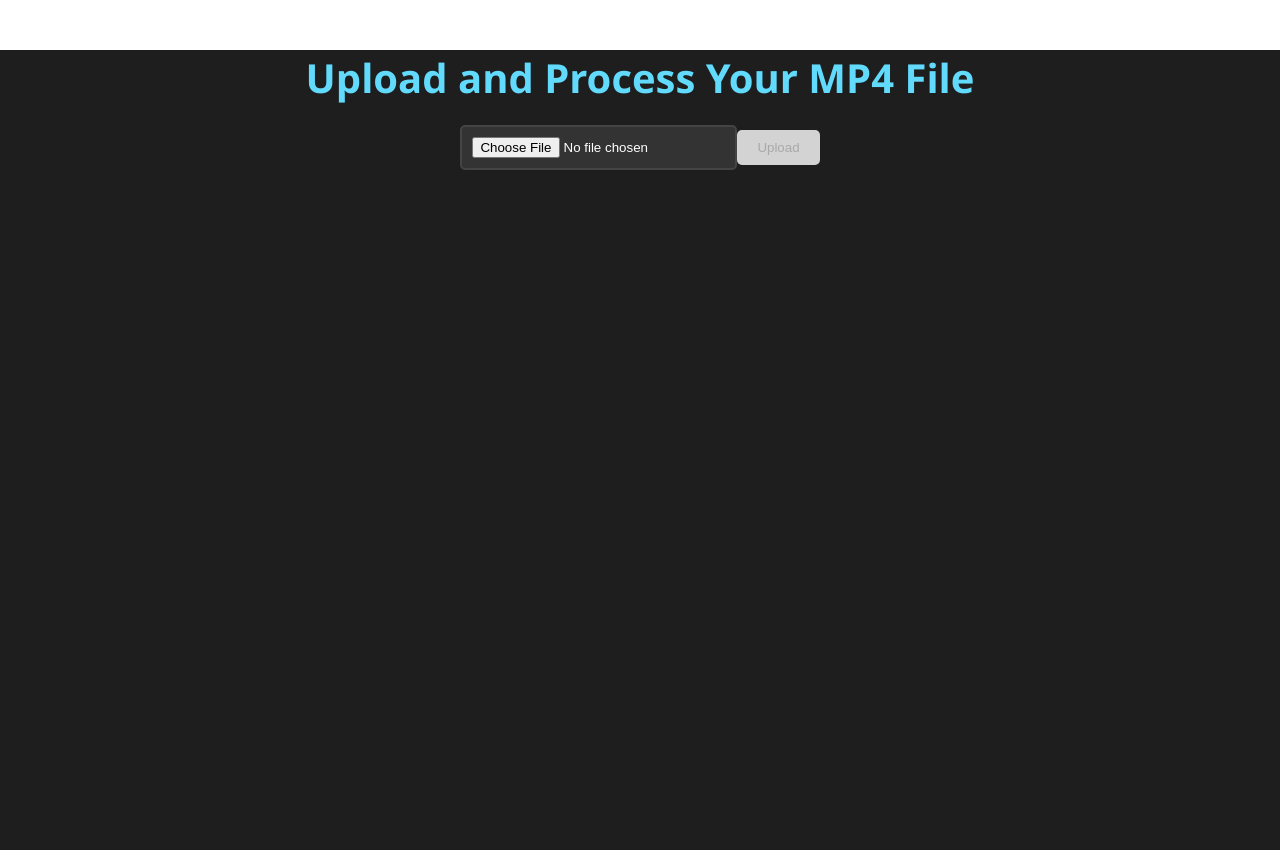
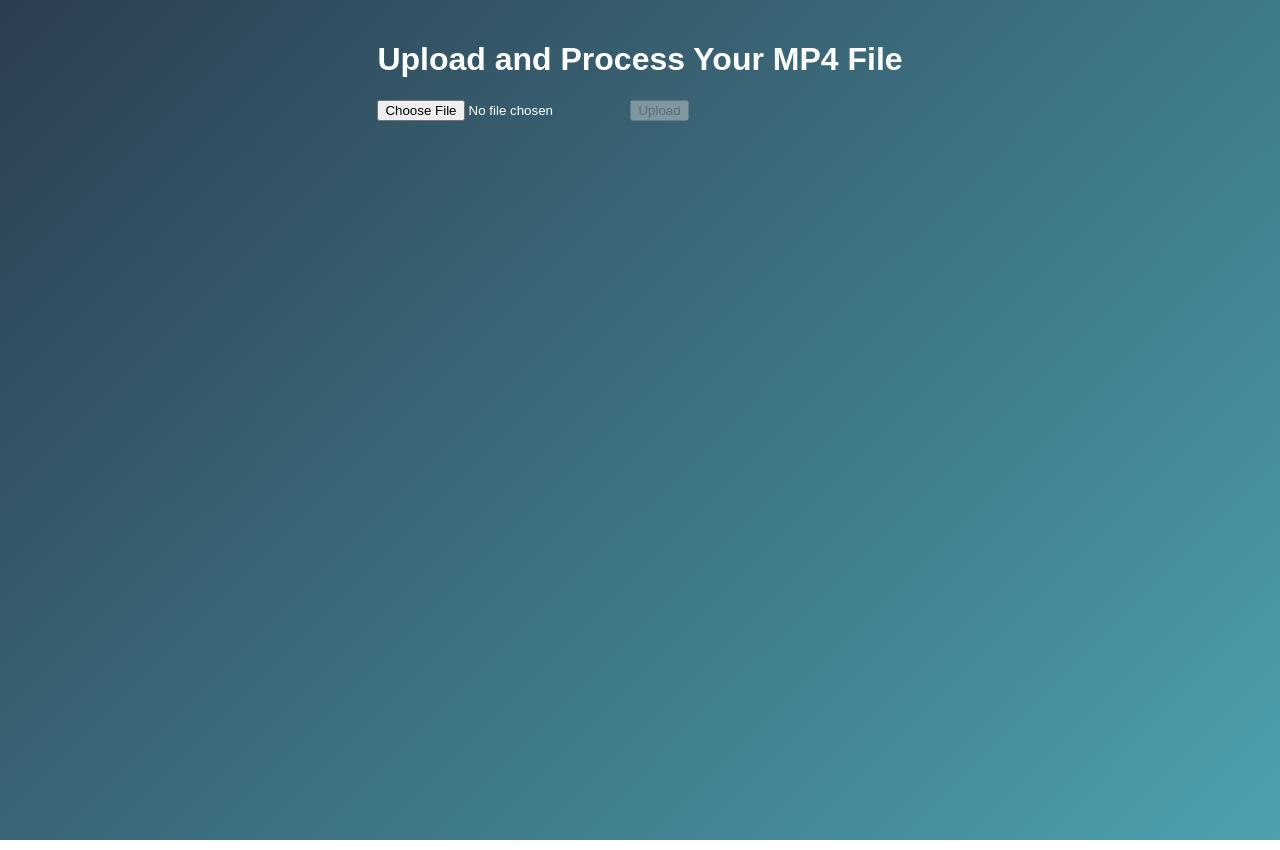
Before and after one commit to lahndrick/Video-processor, a React (Create React App) app in the folder frontend/: page / in a window 1280 px wide. Built offline with nearby package versions, Linux system fonts and the light colour scheme.

Commit message:
visual update

```diff
--- a/frontend/package.json
+++ b/frontend/package.json
@@ -3,10 +3,16 @@
   "version": "0.1.0",
   "private": true,
   "dependencies": {
+    "@emotion/react": "^11.13.5",
+    "@emotion/styled": "^11.13.5",
+    "@mui/icons-material": "^6.1.9",
+    "@mui/material": "^6.1.9",
     "file-saver": "^2.0.5",
     "jszip": "^3.10.1",
     "react": "^18.3.1",
+    "react-circular-progressbar": "^2.1.0",
     "react-dom": "^18.3.1",
+    "react-dropzone": "^14.3.5",
     "react-scripts": "5.0.1",
     "web-vitals": "^4.2.4"
   },
--- a/frontend/src/App.css
+++ b/frontend/src/App.css
@@ -1,140 +1,89 @@
-.App {
-  text-align: center;
-  margin-top: 50px;
-  background-color: #1e1e1e;
+body {
+  font-family: "Arial", sans-serif;
+  margin: 0;
+  background: linear-gradient(135deg, #2c3e50, #4ca1af);
   color: white;
-  font-family: 'Segoe UI', Tahoma, Geneva, Verdana, sans-serif;
+  display: flex;
+  justify-content: center;
+  align-items: flex-start;
+  flex-direction: row;
   height: 100vh;
+  overflow-y: auto;
+  padding: 20px;
 }
 
-h1 {
-  font-size: 2.5rem;
+header h1 {
+  text-align: center;
   margin-bottom: 20px;
-  color: #61dafb;
+  color: #fff;
 }
 
-form {
-  margin: 20px;
+.dropzone {
+  border: 2px dashed #4caf50;
+  border-radius: 10px;
+  padding: 20px;
+  text-align: center;
+  margin: 20px 0;
+  background: rgba(255, 255, 255, 0.1);
+  cursor: pointer;
 }
 
-input[type="file"] {
-  background-color: #333;
-  border: 2px solid #444;
-  padding: 10px;
-  color: white;
-  border-radius: 5px;
-  margin-bottom: 20px;
+.dropzone p {
+  color: #fff;
+  font-size: 16px;
 }
 
-button {
-  padding: 10px 20px;
-  background-color: #007acc;
-  color: white;
-  border: none;
-  border-radius: 5px;
-  cursor: pointer;
-  transition: background-color 0.3s ease;
+.dropzone span {
+  color: #4caf50;
+  font-weight: bold;
 }
 
-button:hover {
-  background-color: #053e64;
+/* Progress Bar */
+.progress-bar {
+  display: flex;
+  flex-direction: column;
+  align-items: center;
+  margin: 20px 0;
 }
 
-button:active {
-  background-color: #005a99;
+.progress-bar p {
+  margin: 10px 0 0;
 }
 
-button:disabled {
-  background-color: #d3d3d3;
-  color: #a9a9a9;
-  cursor: not-allowed;
+/* Modal */
+.modal-content {
+  position: absolute;
+  top: 50%;
+  left: 50%;
+  transform: translate(-50%, -50%);
+  background: white;
+  padding: 30px;
+  border-radius: 10px;
+  text-align: center;
+  box-shadow: 0px 4px 10px rgba(0, 0, 0, 0.2);
+  color: #333;
+  max-width: 90%;
+  max-height: 80vh;
+  overflow: auto;
 }
 
-p {
-  font-size: 1rem;
-  color: #f0f0f0;
-}
-
-/* Progress bar styles */
-.progress-bar-container {
-  width: 100%;
-  margin-top: 20px;
-  height: 20px;
-  background-color: #444;
-  border-radius: 10px;
-  overflow: hidden;
-}
-
-.progress-bar {
-  height: 100%;
-  background-color: #61dafb;
-  transition: width 0.2s ease-in-out;
-}
-
-/* Gallery Styles */
-.gallery {
-  position: relative;
-  margin-top: 20px;
-}
-
+/* Image Gallery */
 .image-container {
-  display: flex;
-  overflow-x: auto;
-  justify-content: flex-start;
-  gap: 10px;
-  padding-bottom: 20px;
+  display: grid;
+  grid-template-columns: repeat(auto-fill, minmax(200px, 1fr));
+  gap: 20px;
+  padding: 20px;
+  max-height: 50vh;
+  overflow-y: auto;
 }
 
 .image-item img {
-  width: 300px;
+  width: 100%;
   height: auto;
   border-radius: 10px;
+  transition: transform 0.3s ease-in-out;
 }
 
-.scroll-button {
-  position: absolute;
-  top: 50%;
-  transform: translateY(-50%);
-  background-color: rgba(0, 0, 0, 0.5);
-  color: white;
-  font-size: 2rem;
-  border: none;
-  cursor: pointer;
-  padding: 10px;
-  border-radius: 50%;
+.image-item img:hover {
+  transform: scale(1.05);
 }
-
-.scroll-button.left {
-  left: 10px;
-}
-
-.scroll-button.right {
-  right: 10px;
-}
-
-/* Modal Styles */
-.modal {
-  position: fixed;
-  top: 0;
-  left: 0;
-  width: 100%;
-  height: 100%;
-  background-color: rgba(0, 0, 0, 0.5);
-  display: flex;
-  justify-content: center;
-  align-items: center;
-}
-
-.modal-buttons {
-  justify-content: center;
-  display: flex;
-  gap: 20px;
-}
-
-.modal-content {
-  background-color: white;
-  color: black;
-  padding: 20px;
-  border-radius: 10px;
-  text-align: center;
-}
--- a/frontend/src/App.js
+++ b/frontend/src/App.js
@@ -10,21 +10,20 @@ function App() {
   const [progress, setProgress] = useState(0);
   const [zipData, setZipData] = useState(null);
   const [isUploading, setIsUploading] = useState(false);
-  const [fileError, setFileError] = useState(""); // State to handle file size error
+  const [fileError, setFileError] = useState("");
 
-  const maxFileSize = 10 * 1024 * 1024; // 10 MB in bytes
+  const maxFileSize = 10 * 1024 * 1024; // 10 MB
 
   const handleFileChange = (e) => {
     const selectedFile = e.target.files[0];
 
     if (selectedFile) {
-      // Check if the file size exceeds the maximum allowed size
       if (selectedFile.size > maxFileSize) {
         setFileError("The max upload size is 10MB");
-        setFile(null); // Reset file selection if it's too large
+        setFile(null); // reset if it's too large
       } else {
         setFile(selectedFile);
-        setFileError(""); // Clear the error message if file is valid
+        setFileError("");
       }
     } else {
       setFile(null);
@@ -111,6 +110,7 @@ function App() {
     <div className="App">
       <h1>Upload and Process Your MP4 File</h1>
 
+      {/* Upload Section */}
       <form onSubmit={handleSubmit}>
         <input type="file" accept=".mp4" onChange={handleFileChange} />
         <button type="submit" disabled={isUploadDisabled}>
```
Also changed, not shown: 1 other file (tests, documents, lock files or other folders).
